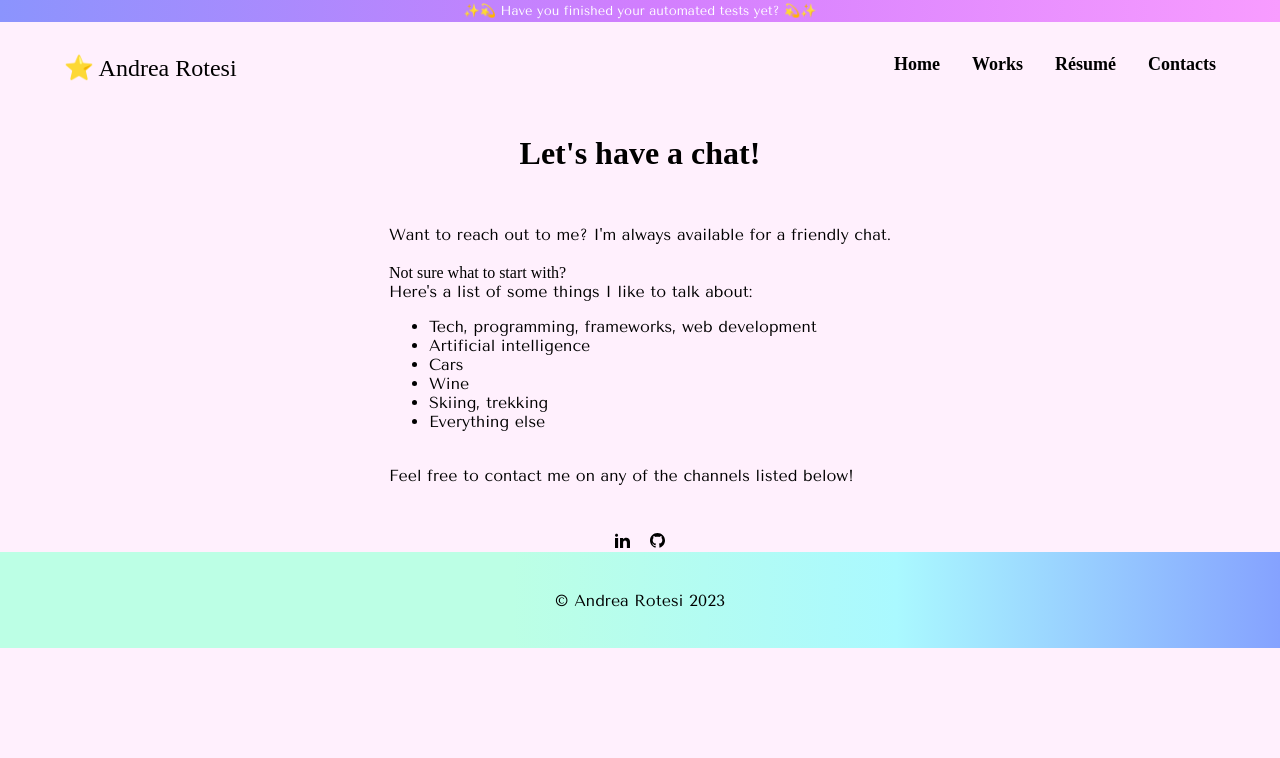
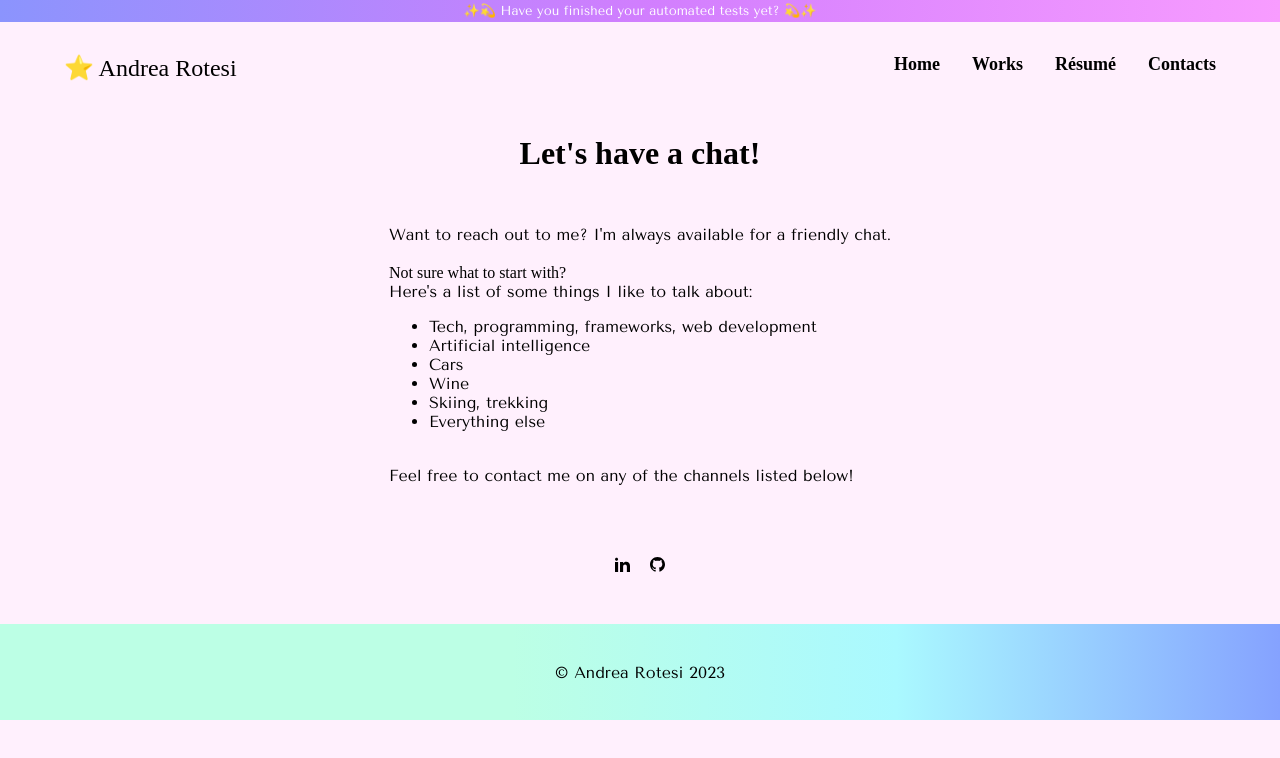
Before and after one commit to andrearotesi/ng-portfolio, an Angular app: page /contacts in a window 1280 px wide. Shown: the top 758 px of the page. Built offline with nearby package versions, Linux system fonts and the light colour scheme; a web font is replaced by a local one.

Commit message:
Added socials to contact page

```diff
--- a/src/app/pages/contact-page/contact-page.component.html
+++ b/src/app/pages/contact-page/contact-page.component.html
@@ -14,5 +14,8 @@
         <br>
         Feel free to contact me on any of the channels listed below!
     </div>
-    <ptf-social-links></ptf-social-links>
+
+    <div class="socials-wrapper">
+        <ptf-social-links></ptf-social-links>
+    </div>
 </div>
--- a/src/app/pages/contact-page/contact-page.component.scss
+++ b/src/app/pages/contact-page/contact-page.component.scss
@@ -8,3 +8,8 @@
         margin: 2em 3em 3em 3em;
     }
 }
+
+.socials-wrapper {
+    padding-top: 1.5em;
+    padding-bottom: 3em;
+}
```
